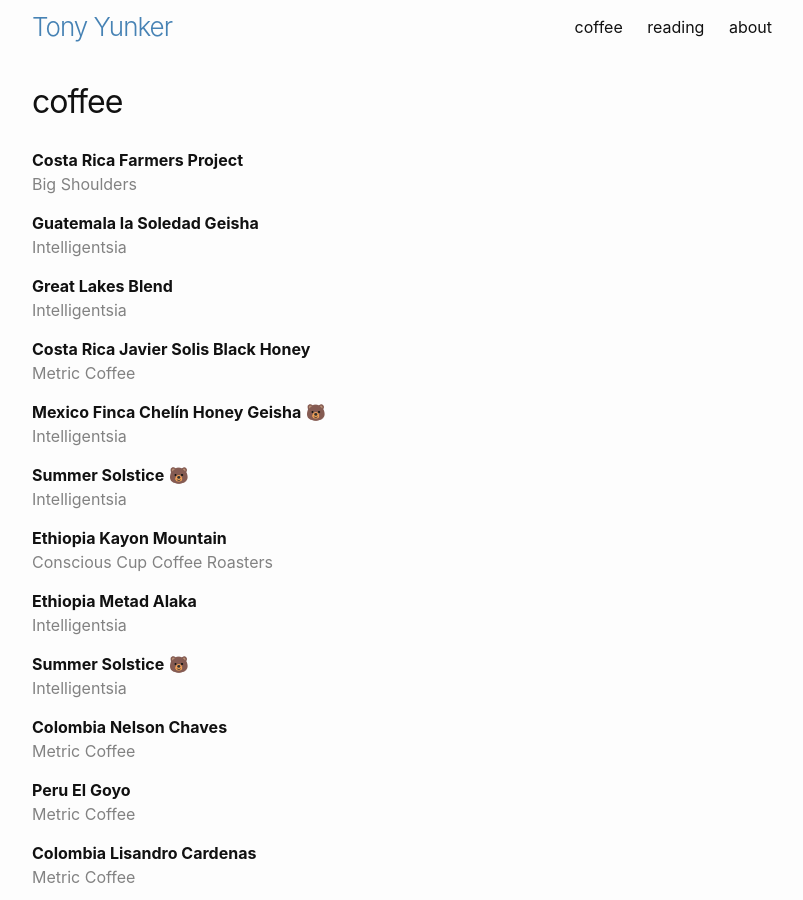
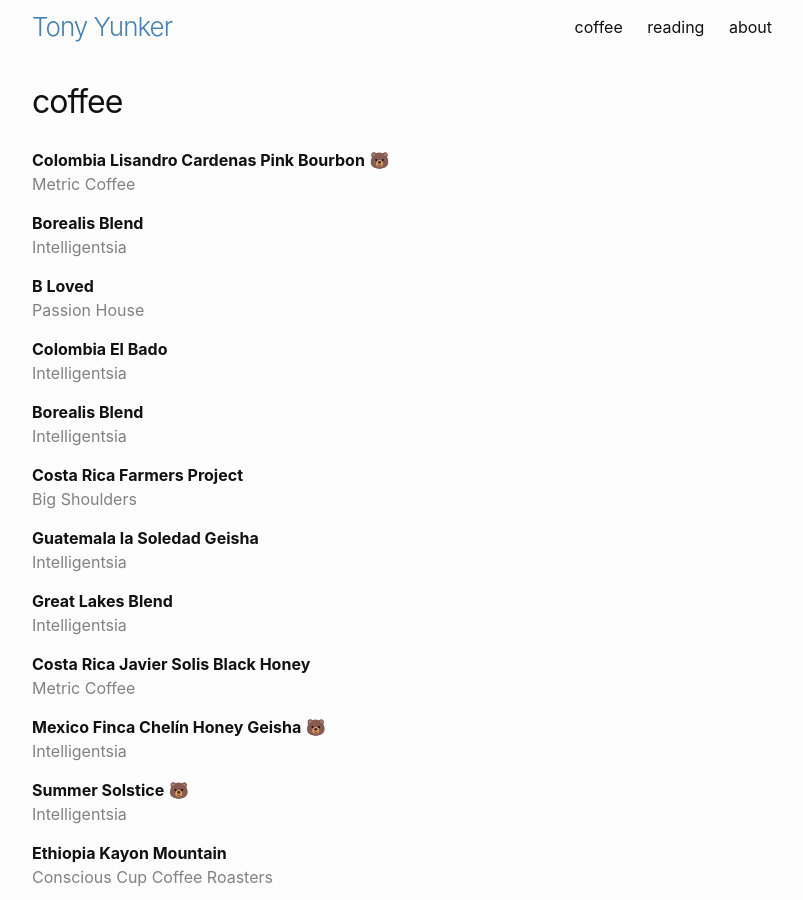
Before and after one commit to ayunker/ayunker.github.io, a Jekyll site: the page built from lists/coffee.md, in a window 1280 px wide and 900 px high. Shown: the whole window, without its empty margins (238-1041 px from the left). Built offline with Jekyll 4.4.1, drawn with Linux system fonts in a browser that asks for light colours.

Commit message:
UPDATE coffee and book lists

```diff
--- a/lists/coffee.md
+++ b/lists/coffee.md
@@ -2,6 +2,21 @@
 layout: page
 title: coffee
 ---
+**Colombia Lisandro Cardenas Pink Bourbon** 🐻 \\
+<span class="grey-text">Metric Coffee</span>
+
+**Borealis Blend** \\
+<span class="grey-text">Intelligentsia</span>
+
+**B Loved** \\
+<span class="grey-text">Passion House</span>
+
+**Colombia El Bado** \\
+<span class="grey-text">Intelligentsia</span>
+
+**Borealis Blend** \\
+<span class="grey-text">Intelligentsia</span>
+
 **Costa Rica Farmers Project**\\
 <span class="grey-text">Big Shoulders</span>
 
```
Also changed, not shown: lists/reading.md (+9 -2 lines).
